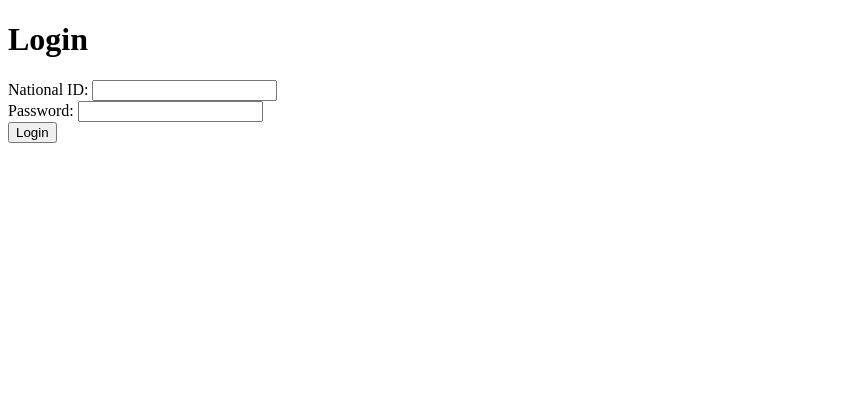
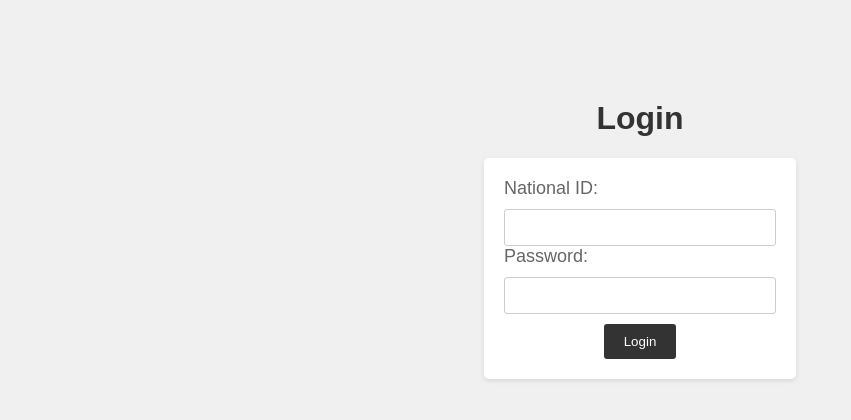
Before and after one commit to lordskyzw/Vault-JT, a Flask app: page /login in a window 1280 px wide. Shown: the top 420 px of the page, without its empty margins (0-851 px from the left). Run offline with Flask 3, Linux system fonts and the light colour scheme.

Commit message:
much nicer interface

```diff
--- a/app.py
+++ b/app.py
@@ -53,4 +53,4 @@ def login():
     return render_template('login.html')
 
 if __name__ == '__main__':
-    app.run()
+    app.run(debug=True)
--- /dev/null
+++ b/requirements.txt
@@ -0,0 +1,3 @@
+flask
+werkzeug
+flask_sqlalchemy
--- a/templates/login.html
+++ b/templates/login.html
@@ -2,6 +2,56 @@
 <html>
 <head>
     <title>Login</title>
+    <style>
+        body {
+            font-family: Arial, sans-serif;
+            background-color: #f0f0f0;
+            text-align: center;
+            margin-top: 100px;
+        }
+
+        h1 {
+            color: #333;
+        }
+
+        form {
+            display: inline-block;
+            background-color: #fff;
+            padding: 20px;
+            border-radius: 5px;
+            box-shadow: 0 2px 5px rgba(0, 0, 0, 0.1);
+        }
+
+        label {
+            display: block;
+            margin-bottom: 10px;
+            color: #666;
+            font-size: 18px;
+            text-align: left;
+        }
+
+        input[type="text"],
+        input[type="password"] {
+            width: 250px;
+            padding: 10px;
+            border: 1px solid #ccc;
+            border-radius: 3px;
+        }
+
+        input[type="submit"] {
+            margin-top: 10px;
+            padding: 10px 20px;
+            background-color: #333;
+            color: #fff;
+            border: none;
+            border-radius: 3px;
+            cursor: pointer;
+        }
+
+        input[type="submit"]:hover {
+            background-color: #555;
+        }
+    </style>
 </head>
 <body>
     <h1>Login</h1>
```
Also changed, not shown: templates/signup.html (+66 -1 lines), templates/welcome.html (+30 -15 lines), readme.md (added).
